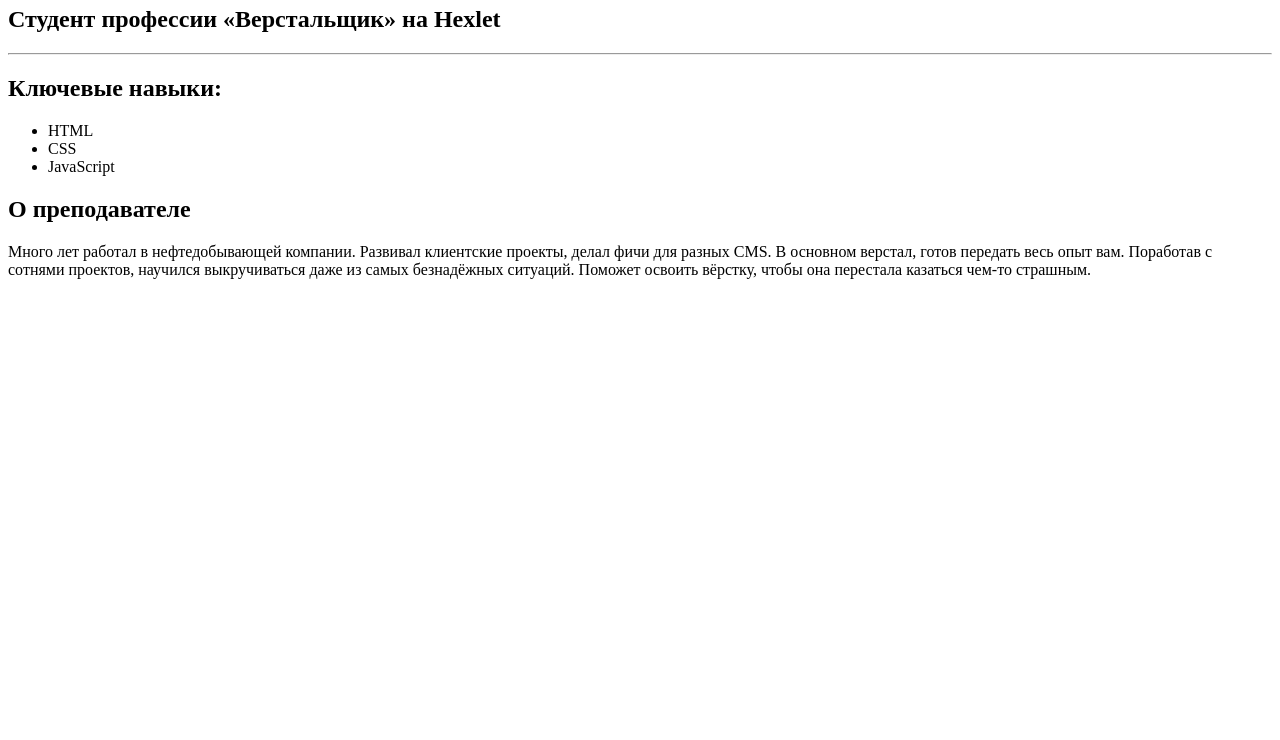
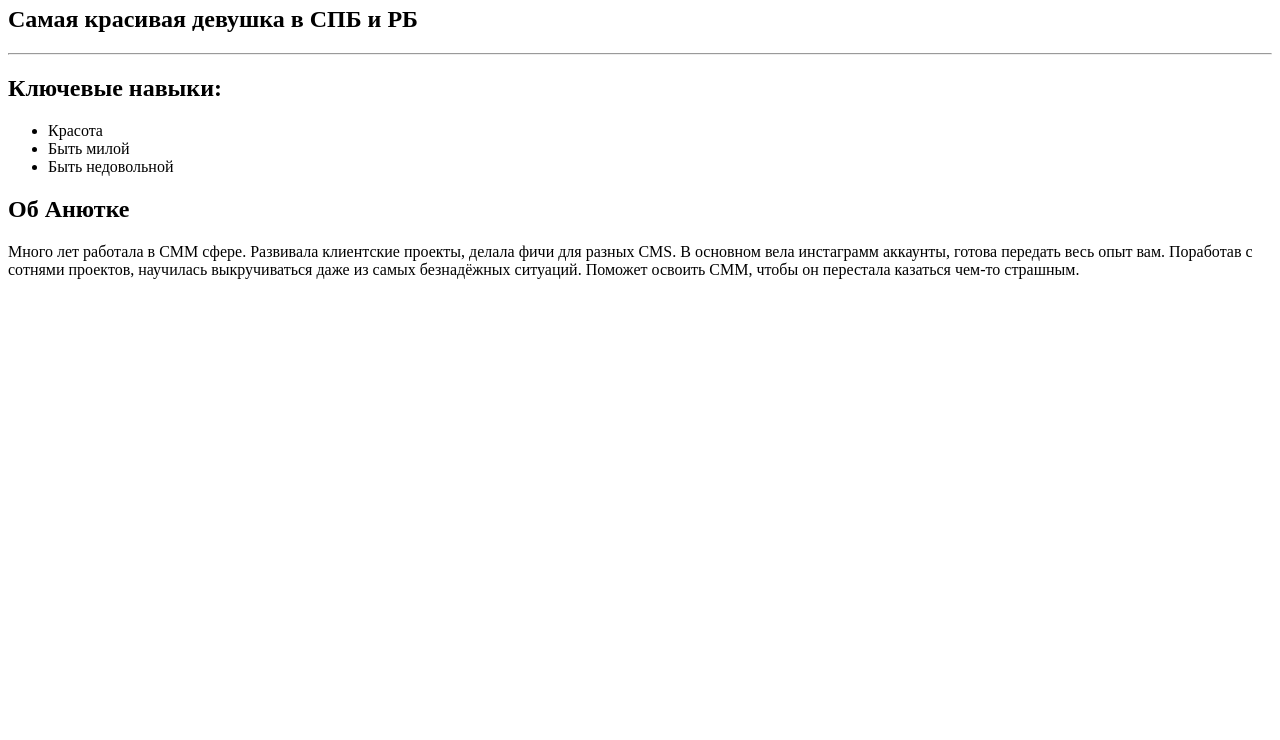
Before and after one commit to irbissspb/irbissspb.github.io, a plain HTML site: page index.html in a window 1280 px wide. Shown: the part 60-800 px from the top of the page. Drawn offline with Linux system fonts and the light colour scheme.

Commit message:
Update index.html

```diff
--- a/index.html
+++ b/index.html
@@ -1,25 +1,25 @@
 <main>
-  <h1>Евгений Терпугов</h1>
-  <h2>Студент профессии «Верстальщик» на Hexlet</h2>
+  <h1>Анютка Малютка</h1>
+  <h2>Самая красивая девушка в СПБ и РБ</h2>
 
   <hr>
 
   <section>
     <h2>Ключевые навыки:</h2>
     <ul>
-      <li>HTML</li>
-      <li>CSS</li>
-      <li>JavaScript</li>
+      <li>Красота</li>
+      <li>Быть милой</li>
+      <li>Быть недовольной</li>
     </ul>
   </section>
 
   <section>
-    <h2>О преподавателе</h2>
+    <h2>Об Анютке</h2>
     <p>
-      Много лет работал в нефтедобывающей компании. Развивал клиентские проекты,
-      делал фичи для разных CMS. В основном верстал, готов передать весь опыт
-      вам. Поработав с сотнями проектов, научился выкручиваться даже из самых
-      безнадёжных ситуаций. Поможет освоить вёрстку, чтобы она перестала
+      Много лет работала в СММ сфере. Развивала клиентские проекты,
+      делала фичи для разных CMS. В основном вела инстаграмм аккаунты, готова передать весь опыт
+      вам. Поработав с сотнями проектов, научилась выкручиваться даже из самых
+      безнадёжных ситуаций. Поможет освоить СММ, чтобы он перестала
       казаться чем-то страшным.
     </p>
   </section>
```
